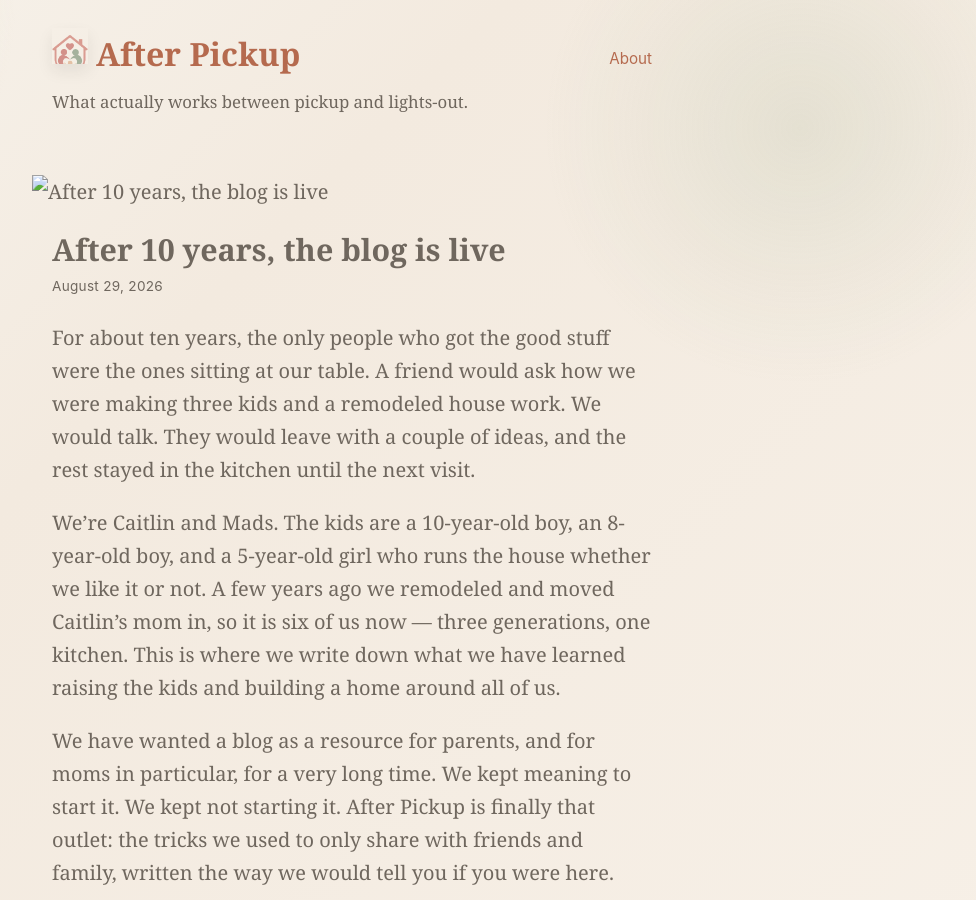
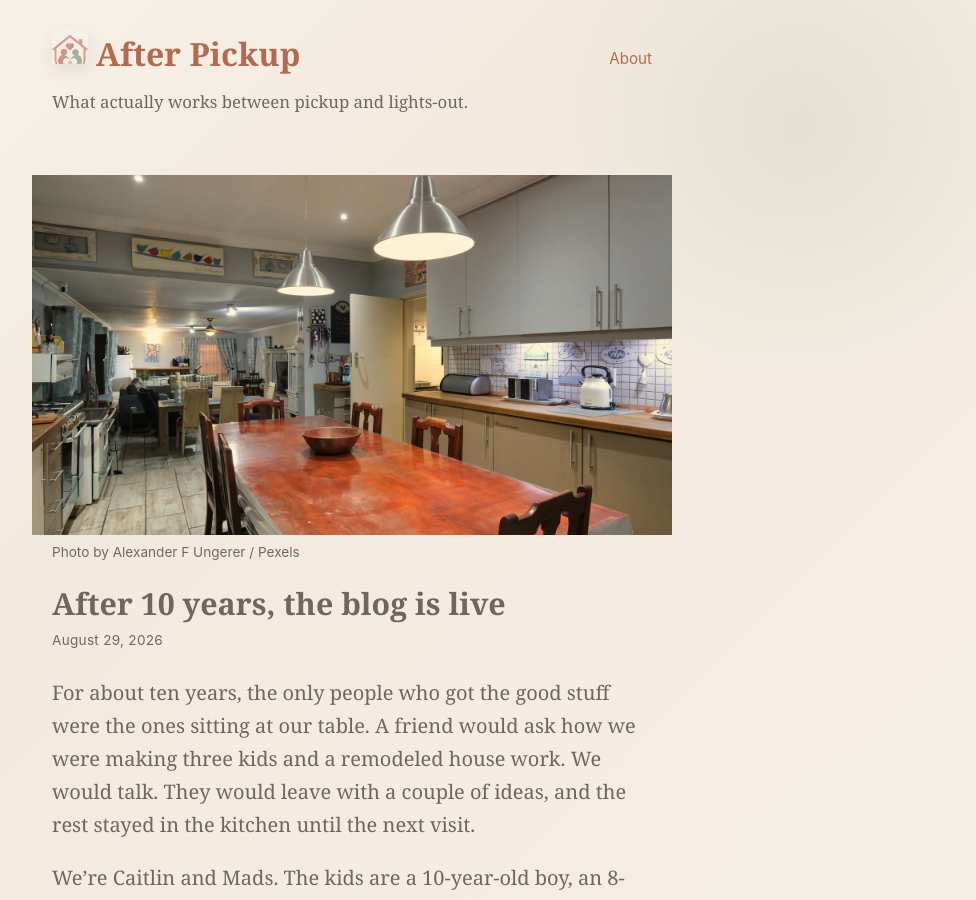
Before and after one commit to madskristensen/afterpickup, a Jekyll site: the page built from _posts/2026-08-29-after-10-years-the-blog-is-live.md, in a window 1280 px wide and 900 px high. Shown: the whole window, without its empty margins (288-1264 px from the left). Built offline with Jekyll 4.4.1, drawn with Linux system fonts in a browser that asks for light colours.

Commit message:
Add licensed 1600x900 hero image to the welcome post
Crop Alexander F Ungerer's Pexels kitchen photo to 1600x900, encode as WebP, and wire it into the published After 10 years post front matter.

Co-authored-by: Mads Kristensen <madskristensen@users.noreply.github.com>

```diff
--- a/_posts/2026-08-29-after-10-years-the-blog-is-live.md
+++ b/_posts/2026-08-29-after-10-years-the-blog-is-live.md
@@ -2,13 +2,13 @@
 title: "After 10 years, the blog is live"
 description: "After ten years of telling friends at the table, After Pickup is live."
 date: 2026-08-29
-image: ""
+image: /assets/images/after-10-years-the-blog-is-live.webp
+image_alt: A lived-in family kitchen with a long wooden dining table, matching chairs, and warm pendant lights, looking toward the counters.
+image_caption: Photo by Alexander F Ungerer / Pexels
 tags: [welcome]
 ---
 
 For about ten years, the only people who got the good stuff were the ones sitting at our table. A friend would ask how we were making three kids and a remodeled house work. We would talk. They would leave with a couple of ideas, and the rest stayed in the kitchen until the next visit.
-
-<!-- image: kitchen table after pickup, backpacks on the floor, the house as it actually looks, no staged smiles -->
 
 We're Caitlin and Mads. The kids are a 10-year-old boy, an 8-year-old boy, and a 5-year-old girl who runs the house whether we like it or not. A few years ago we remodeled and moved Caitlin's mom in, so it is six of us now — three generations, one kitchen. This is where we write down what we have learned raising the kids and building a home around all of us.
 
```
Also changed, not shown: assets/images/after-10-years-the-blog-is-live.webp (added).
